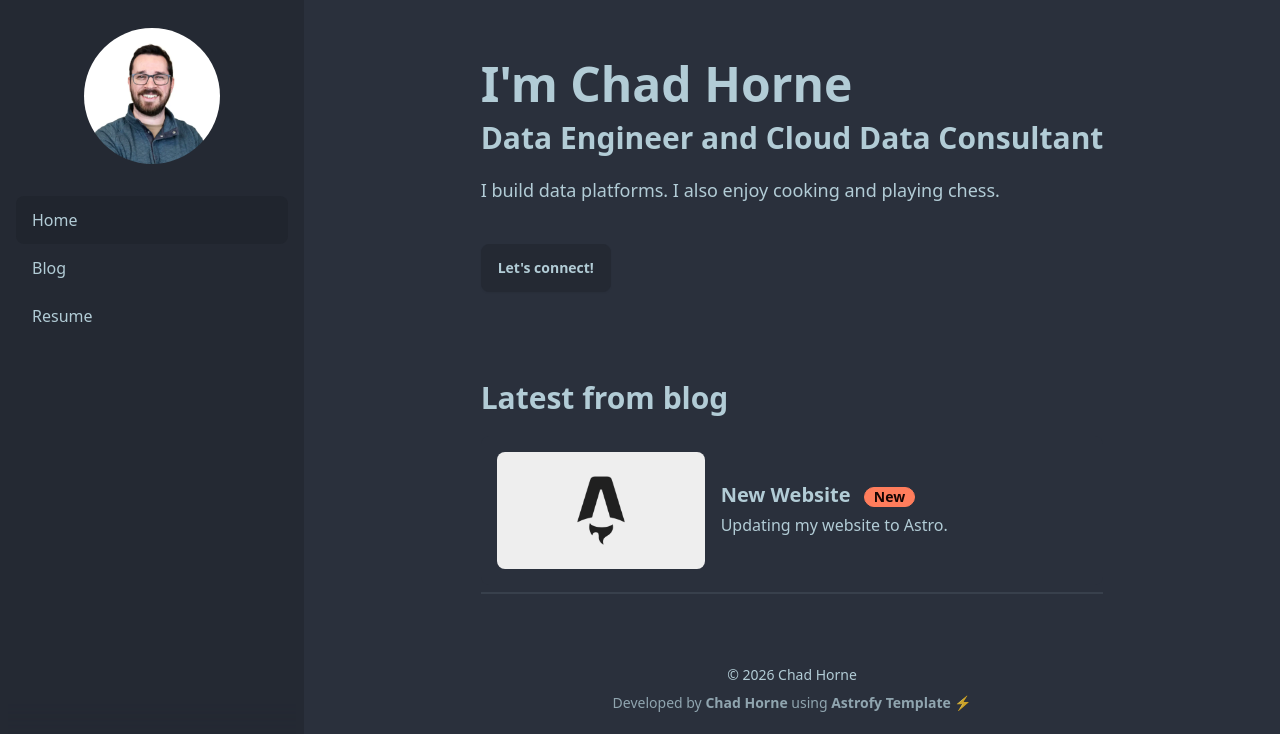
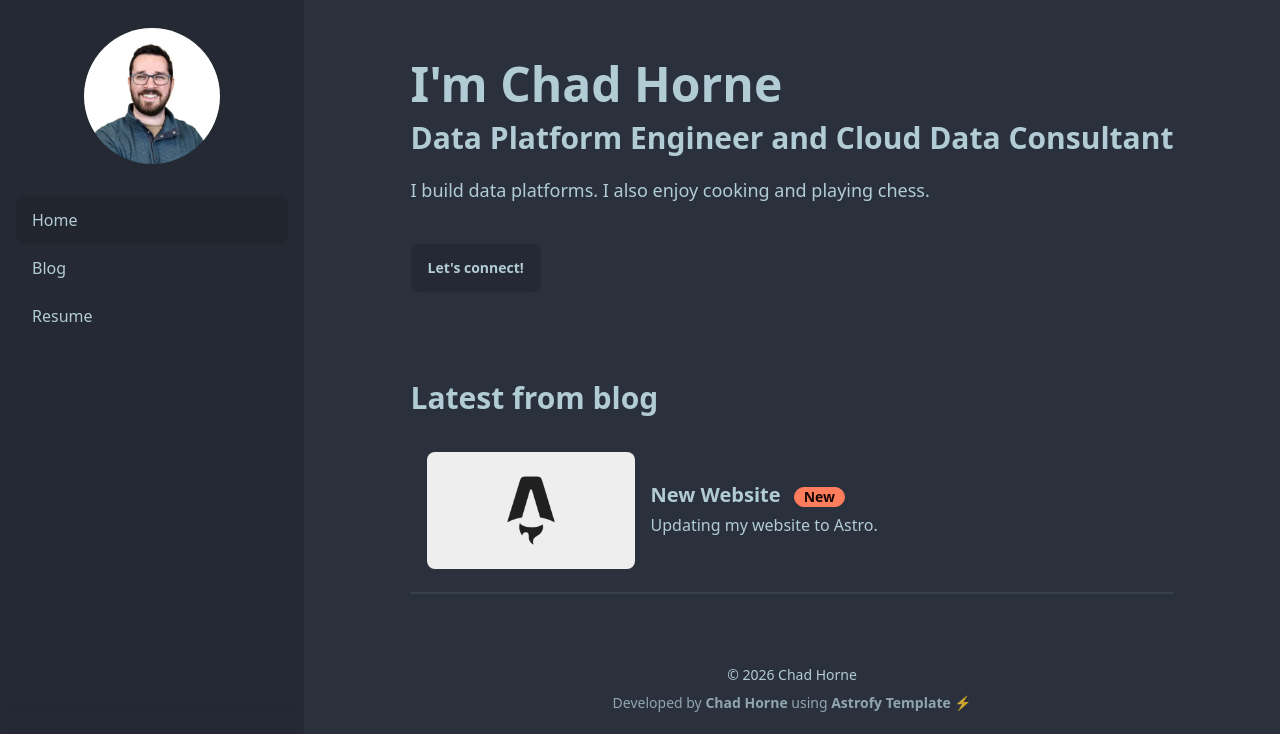
Before and after one commit to chadhorne/chadhorne.github.io, an Astro site: page / in a window 1280 px wide. Shown: the top 734 px of the page. Built offline with nearby package versions, Linux system fonts and the light colour scheme; Astro itself is replaced by a stand-in of ours.

Commit message:
data platform engineer

```diff
--- a/src/pages/index.astro
+++ b/src/pages/index.astro
@@ -14,7 +14,7 @@ const last_posts = posts.slice(0, 3);
     <!-- <div class="text-xl py-1">Hey there 👋</div> -->
     <div class="text-5xl font-bold">I'm Chad Horne</div>
 
-    <div class="text-3xl py-3 font-bold">Data Engineer and Cloud Data Consultant</div>
+    <div class="text-3xl py-3 font-bold">Data Platform Engineer and Cloud Data Consultant</div>
 
     <div class="py-2">
       <text class="text-lg">
```
